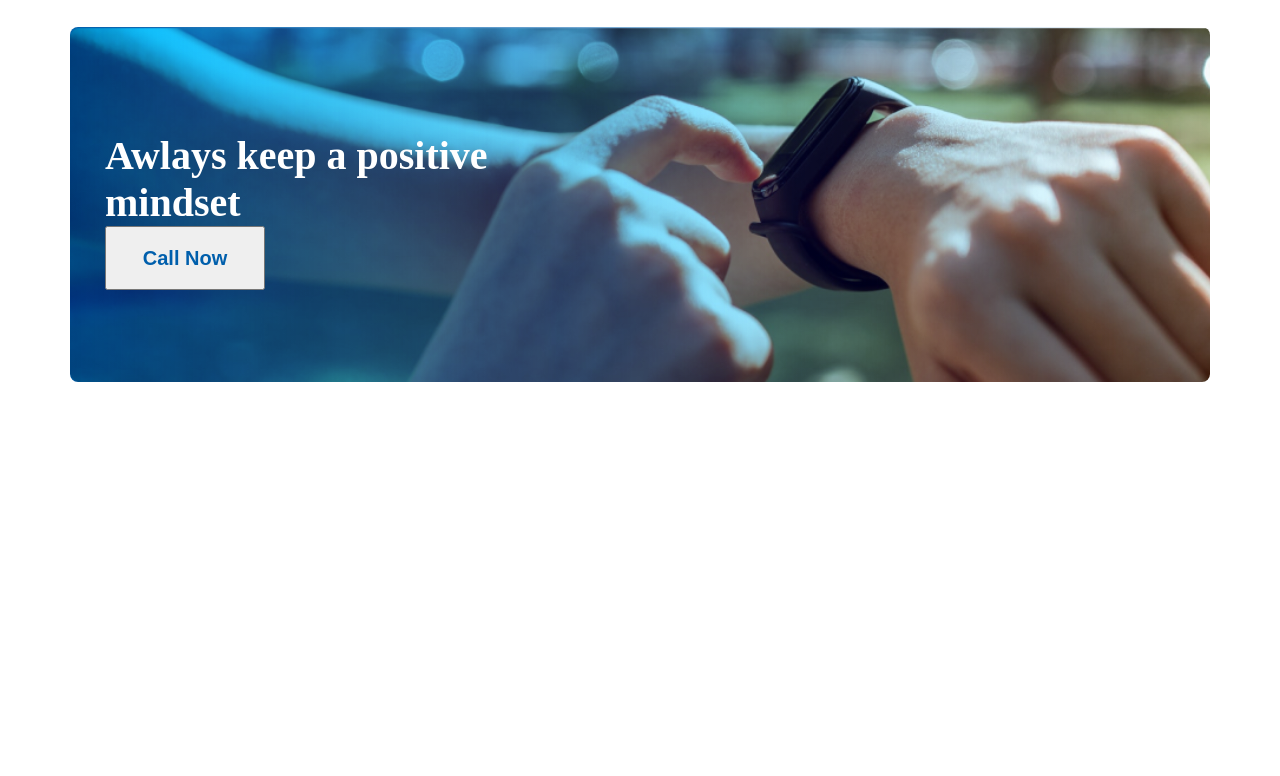
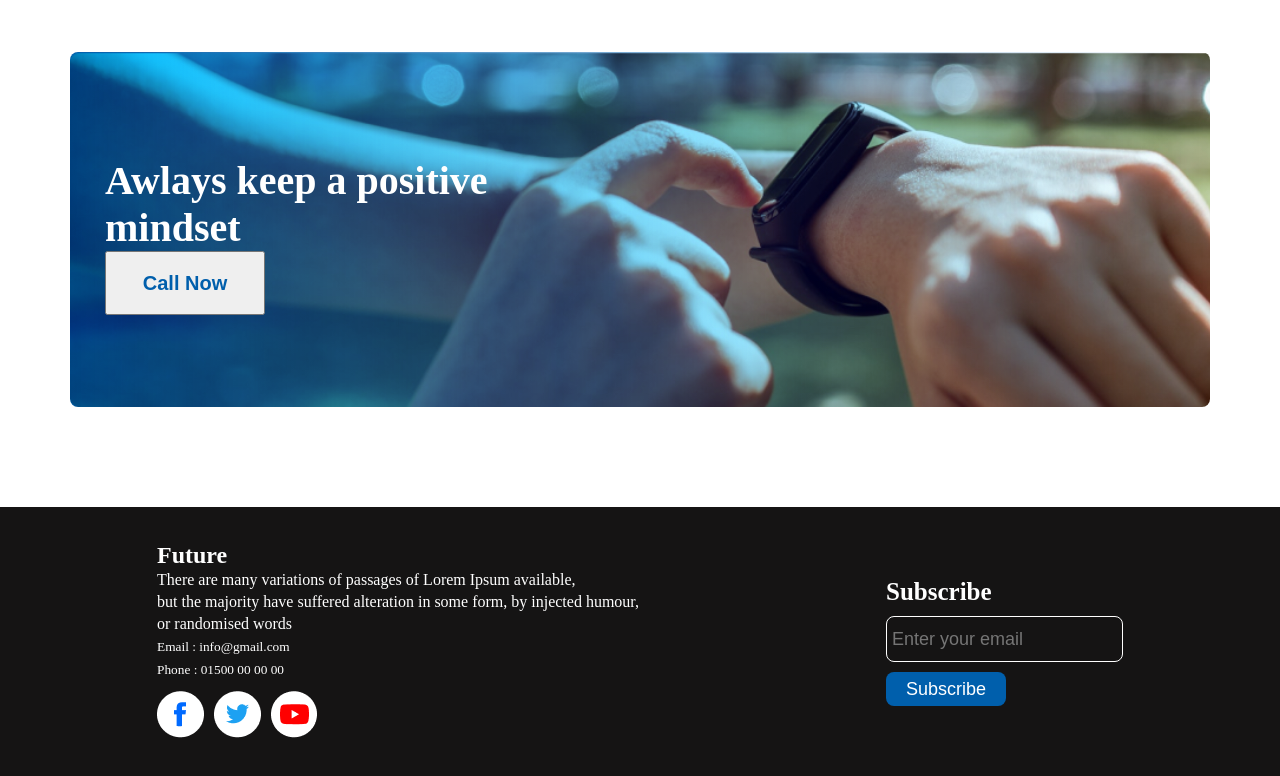
Before and after one commit to Masudrana1002/all-thinks-are-possible, a plain HTML site: page index.html in a window 1280 px wide. Shown: the part 1854-2630 px from the top of the page. Before the commit the page ends 2336 px from the top, so only its background shows below. Drawn offline with Linux system fonts and the light colour scheme.

Commit message:
last commit

```diff
--- a/index.html
+++ b/index.html
@@ -85,7 +85,20 @@ previous year End -->
         </section>
     </main>
     <footer>
-
+        <div class="footer-part-one">
+            <h2>Future</h2>
+            <p>There are many variations of passages of Lorem Ipsum available,<br> but the majority have suffered alteration in some form, by injected humour, or randomised words</p>
+            <p><small>Email : info@gmail.com</small></p>
+            <p><small>Phone : 01500 00 00 00</small></p>
+            <div class="socail">
+                <img src="./images/icons/fb.png" alt=""><img src="./images/icons/twitter.png" alt=""><img src="./images/icons/youtube.png" alt="">
+            </div>
+        </div>
+        <div class="footer-part-tow">
+            <h2>Subscribe</h2>
+            <input class="inter-email" type="text" placeholder="Enter your email"> <br>
+            <button class="Subscribe">Subscribe</button>
+        </div>
     </footer>
 </body>
 </html>
--- a/style.css
+++ b/style.css
@@ -40,6 +40,10 @@
     color: #005FAC;
     margin-top: 20px;
     border: none;
+    }
+    .banner-contact:hover{
+        background-color: #0687f1;
+        color: black;
     }
  /* banner style End */
 
@@ -88,7 +92,6 @@ previous year style end */
     color:  #151414;
     text-align: center;
     font-size: 40px;
-    margin-top: 40px;
     font-weight: 700;
 }
 .My-Plans-item{
@@ -98,6 +101,7 @@ previous year style end */
     justify-content: space-around;
     align-items: center;
     text-align: center;
+    padding-top: 25px;
    }
    .item{
     margin-right: 99px;
@@ -138,3 +142,59 @@ previous year style end */
     height: 64px;
 }
  /* awlays section style end */
+
+ /* footer style start */
+ footer{
+    background-color: #151414;
+    color: #FFF;
+    display: flex;
+    justify-content: space-around;
+    align-items: center;
+    padding: 35px ;
+ }
+ .footer-part-one{
+
+ }
+ .footer-part-one p{
+    width: 485px;
+    line-height: 22px;
+
+ }
+ .footer-part-tow{
+
+ }
+ .footer-part-tow h2{
+    color: #FFF;
+    font-size: 25px;
+    font-weight: 600;
+
+ }
+ .inter-email{
+    width: 225px;
+    height: 34px ;
+    border-radius: 8px;
+    border: 1px solid #FFF;
+    margin-top: 10px;
+    margin-bottom: 10px;
+    background: none;
+    padding: 5px;
+    font-size: 18px;
+}
+.Subscribe{
+    width: 120.106px;
+    height: 34px;
+    border-radius: 8px;
+    background: #005FAC;
+    border: none;
+    color: white;
+    font-size: 18px;
+}
+.Subscribe:hover{
+    background-color: white;
+    color: black;
+}
+.socail img{
+    margin-right: 10px;
+    margin-top: 10px;
+}
+ /* footer style end */
```
